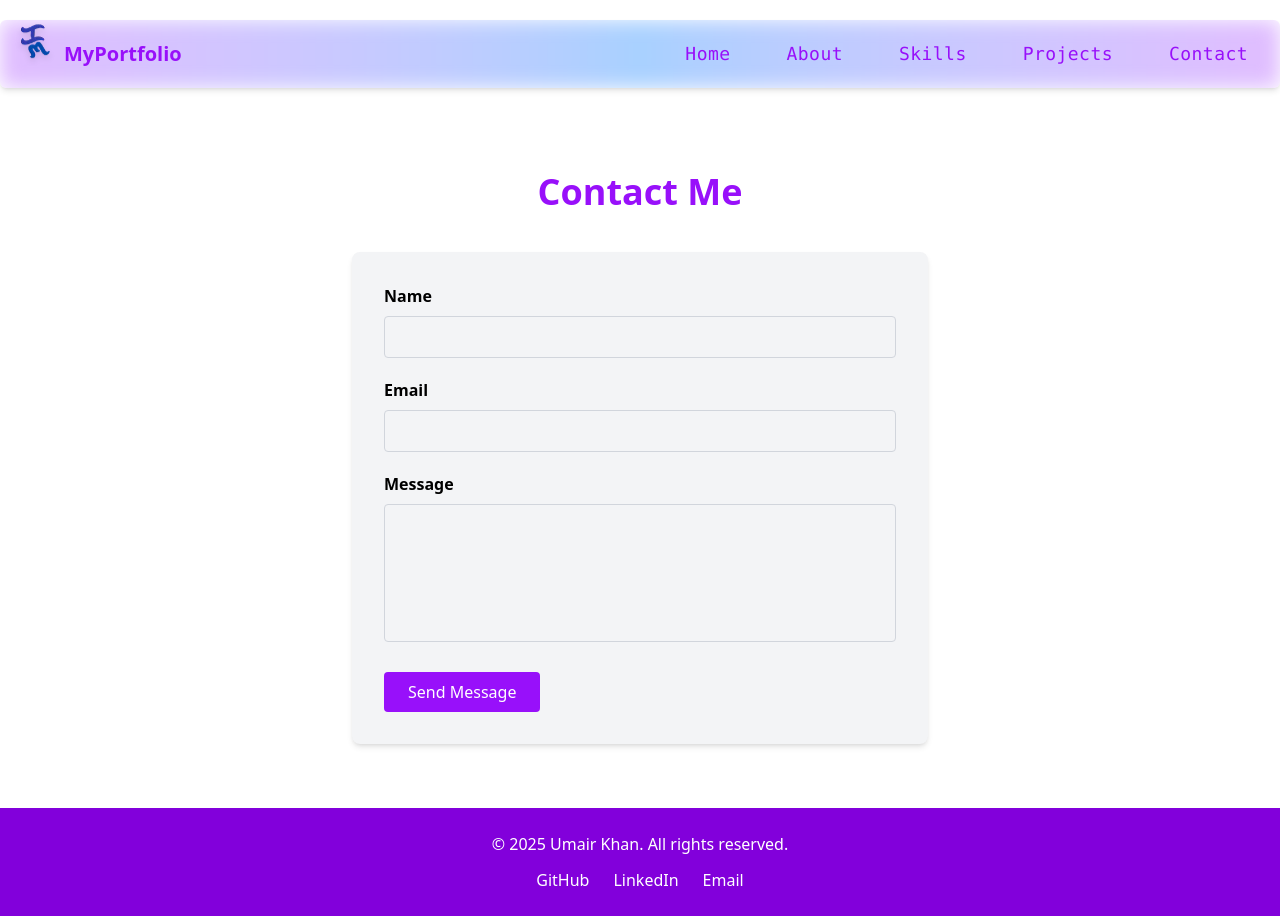
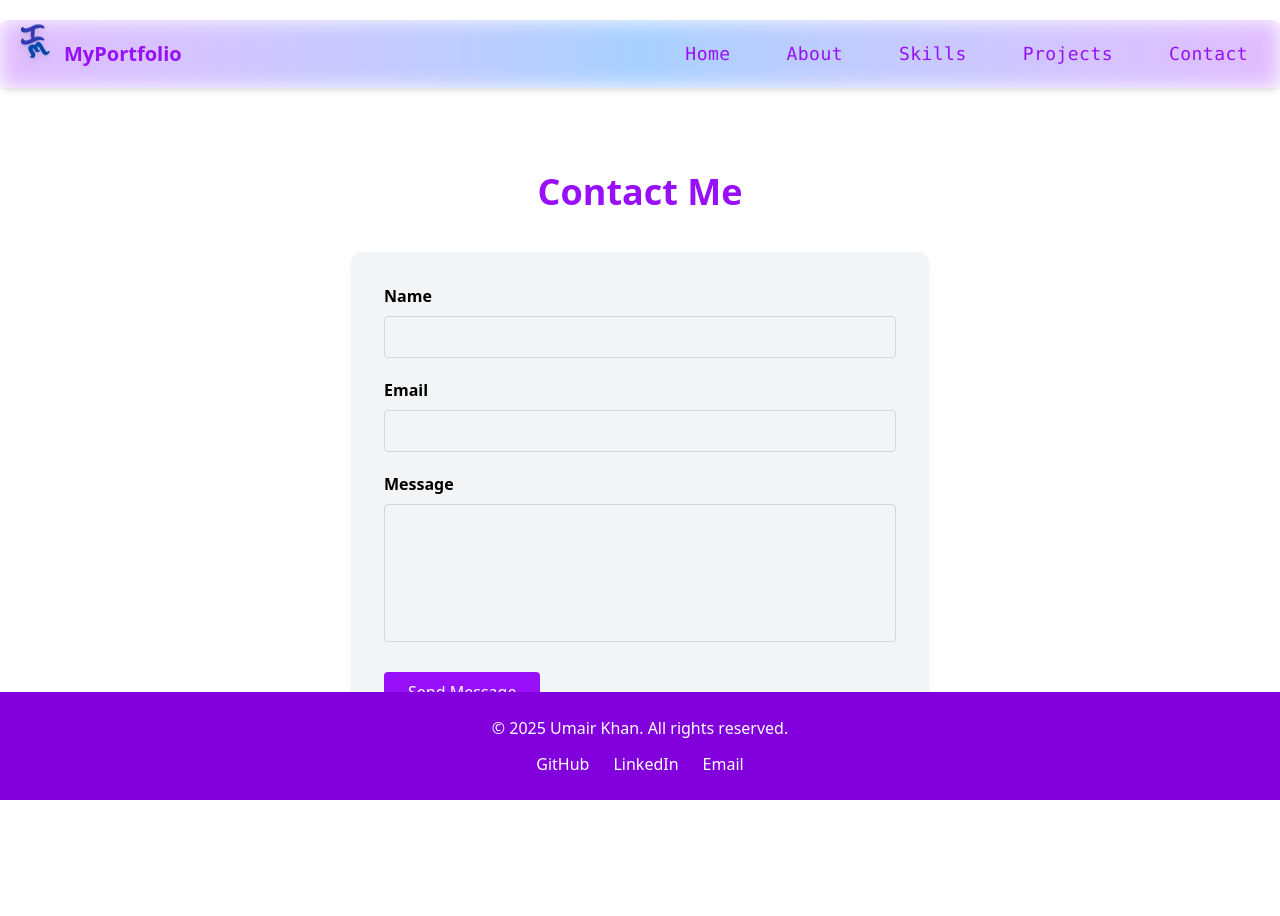
Before and after one commit to mrumairkhan74/mrumairkhan74-portfolio, a React (Vite) app: page /contact in a window 1280 px wide. After the commit the page ends 808 px from the top, so only its background shows below. Built offline with nearby package versions, Linux system fonts and the light colour scheme.

Commit message:
All Change-1

```diff
--- a/src/components/pages/Footer.jsx
+++ b/src/components/pages/Footer.jsx
@@ -2,7 +2,7 @@ import React, { useEffect } from "react";
 
 const Footer = () => {
   return (
-    <footer className="bg-purple-700 text-white py-6 px-4 text-center">
+<footer className="bg-purple-700 text-white py-6 px-4 text-center fixed bottom-0 w-full">
       <p className="text-sm sm:text-base">
         &copy; {new Date().getFullYear()} Umair Khan. All rights reserved.
       </p>
```
